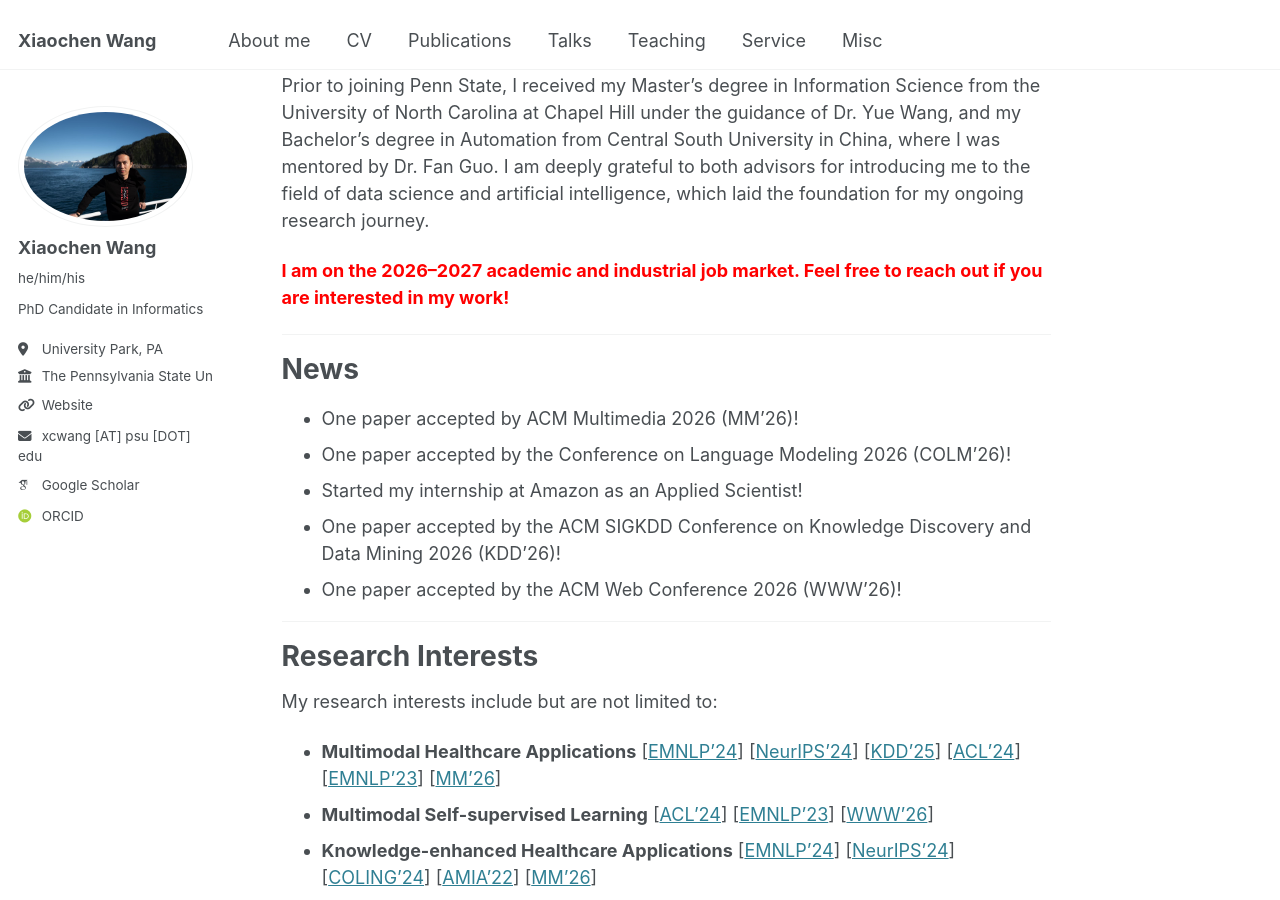
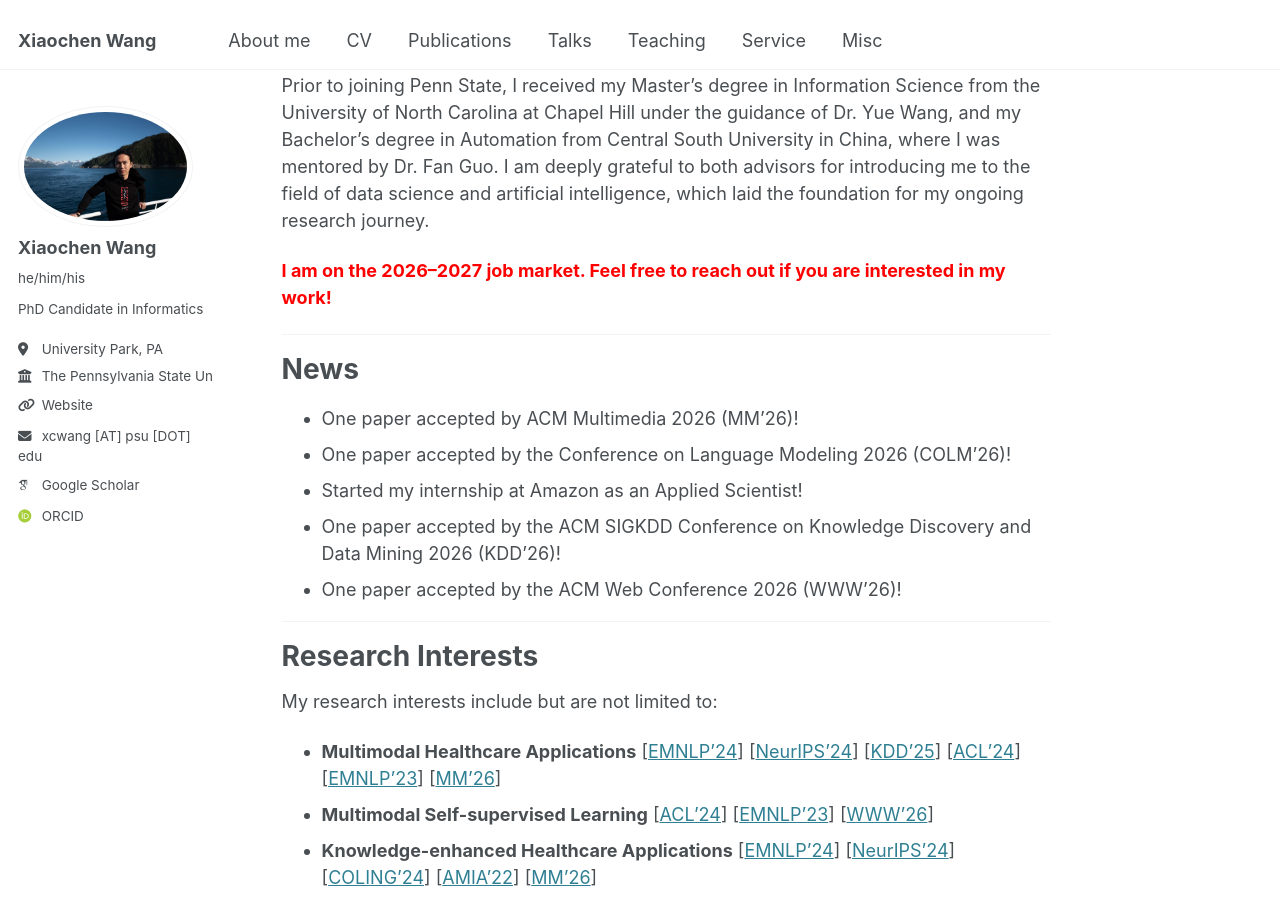
Before and after one commit to XiaochenWang-PSU/XiaochenWang-PSU.github.io, a Jekyll site: the page built from _pages/about.md, in a window 1280 px wide and 900 px high, scrolled down 316 px. Built offline with Jekyll 4.4.1, drawn with Linux system fonts in a browser that asks for light colours; some web fonts are replaced.

Commit message:
Drop the academic/industrial qualifier from the job-market note
Co-Authored-By: Claude Opus 5.5 <noreply@anthropic.com>

```diff
--- a/_pages/about.md
+++ b/_pages/about.md
@@ -15,7 +15,7 @@ I am a final-year Ph.D. candidate in Informatics at the Pennsylvania State Unive
 
 Prior to joining Penn State, I received my Master’s degree in Information Science from the University of North Carolina at Chapel Hill under the guidance of Dr. Yue Wang, and my Bachelor’s degree in Automation from Central South University in China, where I was mentored by Dr. Fan Guo. I am deeply grateful to both advisors for introducing me to the field of data science and artificial intelligence, which laid the foundation for my ongoing research journey.
 
-<span style="color:red">**I am on the 2026–2027 academic and industrial job market. Feel free to reach out if you are interested in my work!**</span>
+<span style="color:red">**I am on the 2026–2027 job market. Feel free to reach out if you are interested in my work!**</span>
 
 ---
 
```
